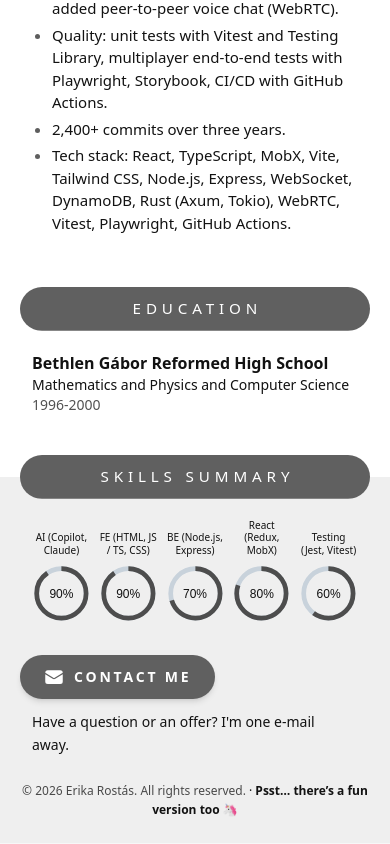
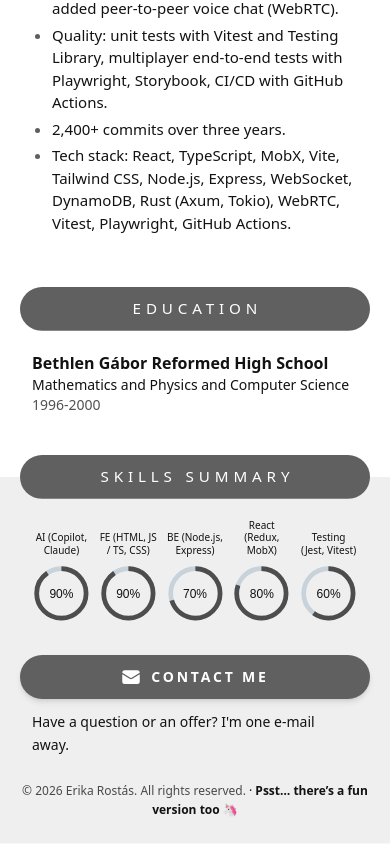
Before and after one commit to mazsola739/rika-cv, a React (Vite) app: page / in a window 390 px wide. Shown: the part 3364-4208 px from the top of the page. Built offline with nearby package versions, Linux system fonts and the light colour scheme; a web font is replaced by a local one.

Commit message:
Make Contact me as wide as the title pills
On a phone the footer button was a short pill under full-width titles. It now
spans its column like the Education and Skills summary titles, in both versions.

Co-Authored-By: Claude Opus 5.5 <noreply@anthropic.com>

```diff
--- a/src/components/Footer.tsx
+++ b/src/components/Footer.tsx
@@ -43,16 +43,17 @@ export function Copyright({ text, hint }: CopyrightProps) {
 
 /**
  * "Contact me" in the footer: a pill button that opens the visitor's mail app with an e-mail to Erika (subject
- * filled in), and a short line under it. The button is as high as a title pill, so it sits on the footer band's
- * edge just like the skills title next to it. Fun version: the colour of its height on the page (page rainbow).
+ * filled in), and a short line under it. The button is as high and as wide as a title pill, so it looks like the
+ * other titles and sits on the footer band's edge just like the skills title next to it. Fun version: the colour of
+ * its height on the page (page rainbow).
  */
 export function ContactCta({ email, cta }: { email: string; cta: Cv['contactCta'] }) {
   return (
-    <div className="flex flex-col items-start gap-3">
+    <div className="flex flex-col gap-3">
       <a
         href={`mailto:${email}?subject=${encodeURIComponent(cta.subject)}`}
         data-ombre
-        className="inline-flex h-11 items-center gap-2.5 rounded-full bg-(--ombre-color) px-6 font-heading text-sm font-semibold tracking-[0.2em] text-page uppercase shadow-md transition-[translate,box-shadow] hover:-translate-y-0.5 hover:shadow-lg focus-visible:outline-2 focus-visible:outline-offset-2 focus-visible:outline-ink fun:text-white"
+        className="flex h-11 items-center justify-center gap-2.5 rounded-full bg-(--ombre-color) px-6 font-heading text-sm font-semibold tracking-[0.2em] text-page uppercase shadow-md transition-[translate,box-shadow] hover:-translate-y-0.5 hover:shadow-lg focus-visible:outline-2 focus-visible:outline-offset-2 focus-visible:outline-ink fun:text-white"
       >
         <MailIcon className="size-5" />
         {cta.button}
```
